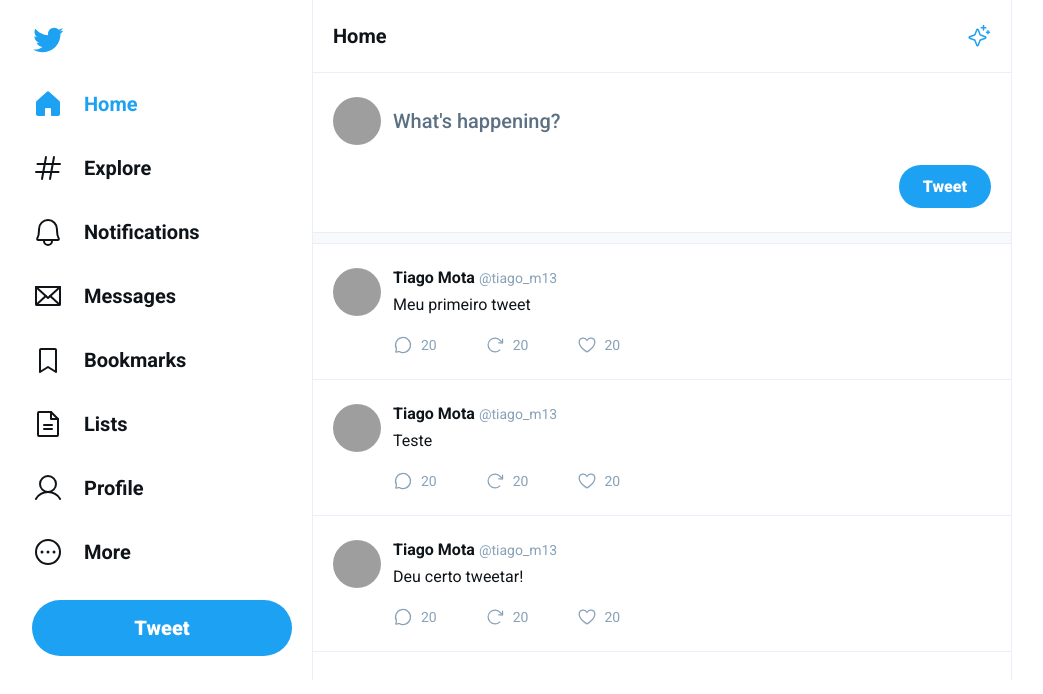
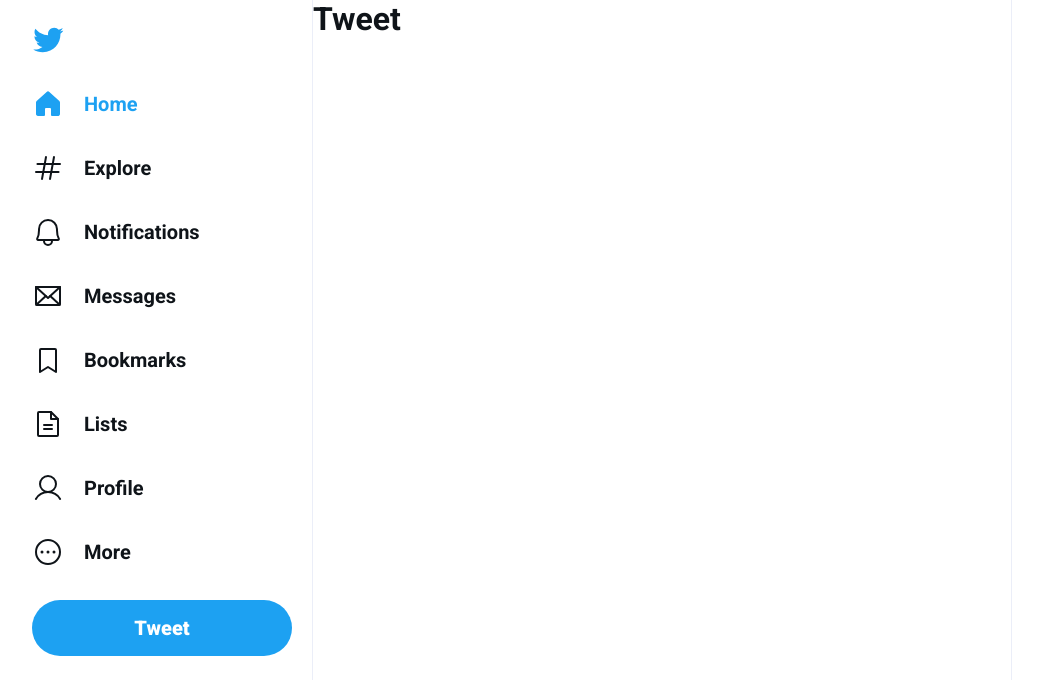
Before and after one commit to TiagoM13/ui-twitter, a React (Vite) app: page /tweet in a window 1280 px wide. Shown: the top 694 px of the page, without its empty margins (128-1171 px from the left). Built offline with nearby package versions, Linux system fonts and the light colour scheme; grey boxes are pictures that could not be loaded.

Commit message:
feat: add routes to app

```diff
--- a/package.json
+++ b/package.json
@@ -9,9 +9,13 @@
     "preview": "vite preview"
   },
   "dependencies": {
+    "localforage": "^1.10.0",
+    "match-sorter": "^6.3.1",
     "phosphor-react": "^1.4.1",
     "react": "^18.2.0",
-    "react-dom": "^18.2.0"
+    "react-dom": "^18.2.0",
+    "react-router-dom": "^6.8.1",
+    "sort-by": "^1.2.0"
   },
   "devDependencies": {
     "@types/react": "^18.0.27",
--- a/src/global.css
+++ b/src/global.css
@@ -40,54 +40,3 @@
   border-left: 1px solid #ebeef8;
   border-right: 1px solid #ebeef8;
 }
-
-.new-tweet-form {
-  padding: 1.5rem 1.25rem;
-  display: flex;
-  flex-direction: column;
-  gap: 0.5rem;
-}
-
-.new-tweet-form label {
-  display: flex;
-  gap: 0.75rem;
-}
-
-.new-tweet-form label img {
-  width: 3rem;
-  height: 3rem;
-  border-radius: 9999px;
-}
-
-.new-tweet-form label textarea {
-  flex: 1;
-  border: 0;
-  font-size: 1.25rem;
-  font-weight: 500;
-  margin-top: 0.75rem;
-  resize: none;
-}
-
-.new-tweet-form label textarea:focus {
-  outline: none;
-}
-
-.new-tweet-form label textarea::placeholder {
-  color: #5b7083;
-}
-
-.new-tweet-form button[type="submit"] {
-  background: var(--twitter-blue);
-  color: #FFF;
-  font-size: 1rem;
-  font-weight: 900;
-  margin-left: auto;
-  padding: 0.75rem 1.5rem;
-  border-radius: 9999px;
-  border: 0;
-  transition: all 0.3s ease-in;
-}
-
-.new-tweet-form button[type="submit"]:hover {
-  filter: brightness(0.9);
-}
--- a/src/main.tsx
+++ b/src/main.tsx
@@ -1,18 +1,12 @@
 import React from 'react';
 import ReactDOM from 'react-dom/client';
+import { RouterProvider } from 'react-router-dom';
 
-import { Tweet } from './components/Tweet/Tweet';
-import { Header } from './components/Header/Header';
 import { Sidebar } from './components/Sidebar/Sidebar';
-import { Separator } from './components/Separator/Separator';
+
+import { router } from './routes';
 
 import './global.css';
-
-const tweets = [
-  'Meu primeiro tweet',
-  'Teste',
-  'Deu certo tweetar!'
-]
 
 ReactDOM.createRoot(document.getElementById('root') as HTMLElement).render(
   <React.StrictMode>
@@ -20,24 +14,7 @@
       <Sidebar />
 
       <div className="content">
-        <main className='timeline'>
-          <Header title="Home" />
-
-          <form className='new-tweet-form'>
-            <label htmlFor="tweet">
-              <img src="https://github.com/TiagoM13.png" alt="Tiago Mota" />
-              <textarea id="tweet" placeholder="What's happening?" />
-            </label>
-
-            <button type='submit'>Tweet</button>
-          </form>
-
-          <Separator />
-
-          {tweets.map(tweet => {
-            return <Tweet key={tweet} content={tweet} />
-          })}
-        </main>
+        <RouterProvider router={router} />
       </div>
     </div>
   </React.StrictMode>,
--- /dev/null
+++ b/src/pages/Timeline/Timeline.css
@@ -0,0 +1,50 @@
+.new-tweet-form {
+  padding: 1.5rem 1.25rem;
+  display: flex;
+  flex-direction: column;
+  gap: 0.5rem;
+}
+
+.new-tweet-form label {
+  display: flex;
+  gap: 0.75rem;
+}
+
+.new-tweet-form label img {
+  width: 3rem;
+  height: 3rem;
+  border-radius: 9999px;
+}
+
+.new-tweet-form label textarea {
+  flex: 1;
+  border: 0;
+  font-size: 1.25rem;
+  font-weight: 500;
+  margin-top: 0.75rem;
+  resize: none;
+}
+
+.new-tweet-form label textarea:focus {
+  outline: none;
+}
+
+.new-tweet-form label textarea::placeholder {
+  color: #5b7083;
+}
+
+.new-tweet-form button[type="submit"] {
+  background: var(--twitter-blue);
+  color: #FFF;
+  font-size: 1rem;
+  font-weight: 900;
+  margin-left: auto;
+  padding: 0.75rem 1.5rem;
+  border-radius: 9999px;
+  border: 0;
+  transition: all 0.3s ease-in;
+}
+
+.new-tweet-form button[type="submit"]:hover {
+  filter: brightness(0.9);
+}
--- /dev/null
+++ b/src/pages/Timeline/Timeline.tsx
@@ -0,0 +1,37 @@
+import { Tweet } from "../../components/Tweet/Tweet";
+import { Header } from "../../components/Header/Header";
+import { Separator } from "../../components/Separator/Separator";
+
+import './Timeline.css';
+
+const tweets = [
+  'Meu primeiro tweet',
+  'Teste',
+  'Deu certo tweetar!'
+]
+
+const Timeline = () => {
+  return (
+    <main className='timeline'>
+      <Header title="Home" />
+
+
+      <form className='new-tweet-form'>
+        <label htmlFor="tweet">
+          <img src="https://github.com/TiagoM13.png" alt="Tiago Mota" />
+          <textarea id="tweet" placeholder="What's happening?" />
+        </label>
+
+        <button type='submit'>Tweet</button>
+      </form>
+
+      <Separator />
+
+      {tweets.map(tweet => {
+        return <Tweet key={tweet} content={tweet} />
+      })}
+    </main>
+  );
+}
+
+export default Timeline;
--- /dev/null
+++ b/src/routes.tsx
@@ -0,0 +1,15 @@
+import { createBrowserRouter } from 'react-router-dom';
+
+import Timeline from './pages/Timeline/Timeline';
+
+export const router = createBrowserRouter([
+  {
+    path: '/',
+    element: <Timeline />
+  },
+
+  {
+    path: '/tweet',
+    element: <h1>Tweet</h1>
+  }
+])
```
Also changed, not shown: 1 other file (tests, documents, lock files or other folders).
